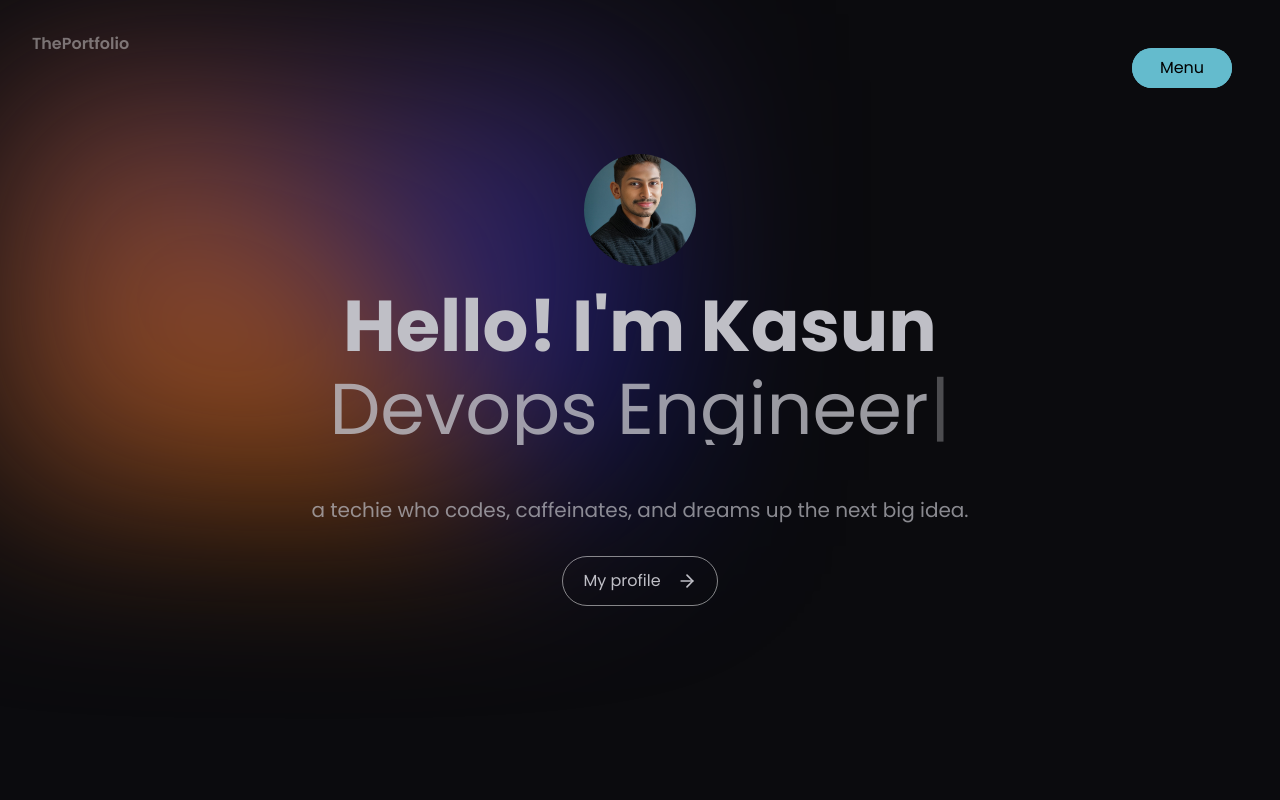
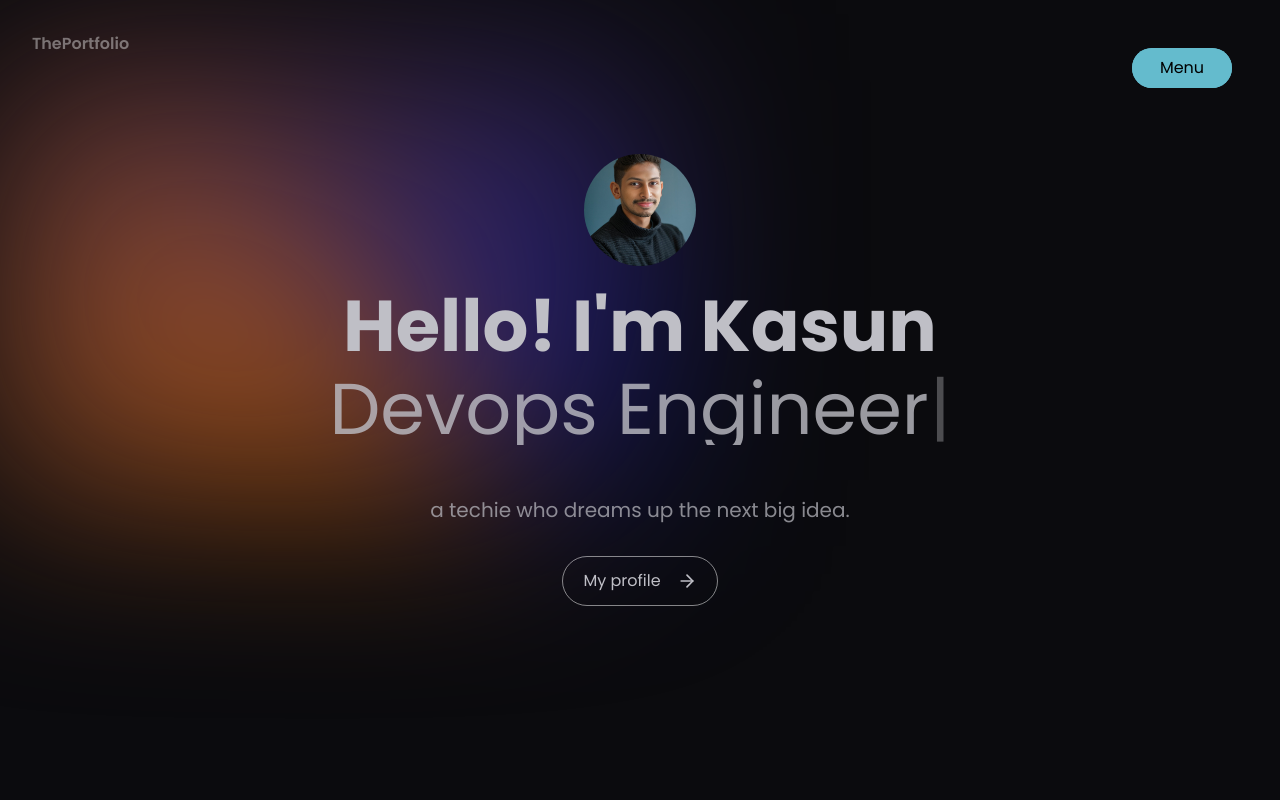
Before and after one commit to KAXUN01/My-Portfolio, a Next.js app: page / in a window 1280 px wide. Shown: the top 800 px of the page. Built offline with nearby package versions, Linux system fonts and the light colour scheme.

Commit message:
update contact component

```diff
--- a/src/components/contact-us.tsx
+++ b/src/components/contact-us.tsx
@@ -34,6 +34,15 @@ export const ContactUs = () => {
             </a>
             <a
               href="https://www.figma.com/@kaxun"
+              target="_blank"
+              rel="noopener noreferrer"
+              className="flex items-center space-x-2 text-gray-300 hover:text-white transition transform hover:scale-105"
+            >
+              <FaFigma />
+              <span>Google cloud skills</span>
+            </a>
+            <a
+              href="https://www.cloudskillsboost.google/public_profiles/909b3771-c80d-44c8-a189-33767dbd3632"
               target="_blank"
               rel="noopener noreferrer"
               className="flex items-center space-x-2 text-gray-300 hover:text-white transition transform hover:scale-105"
--- a/src/components/hero.tsx
+++ b/src/components/hero.tsx
@@ -50,8 +50,7 @@ export const Hero = () => {
             </div>
             <Transition viewport={{ once: true }} className="w-full">
               <p className="opacity-70 md:text-xl py-4 w-10/12 md:w-2/3 mx-auto flex flex-wrap justify-center gap-2">
-                a techie who codes, caffeinates, and dreams up the next big
-                idea.
+                a techie who dreams up the next big idea.
               </p>
             </Transition>
             <Transition viewport={{ once: true }}>
```
